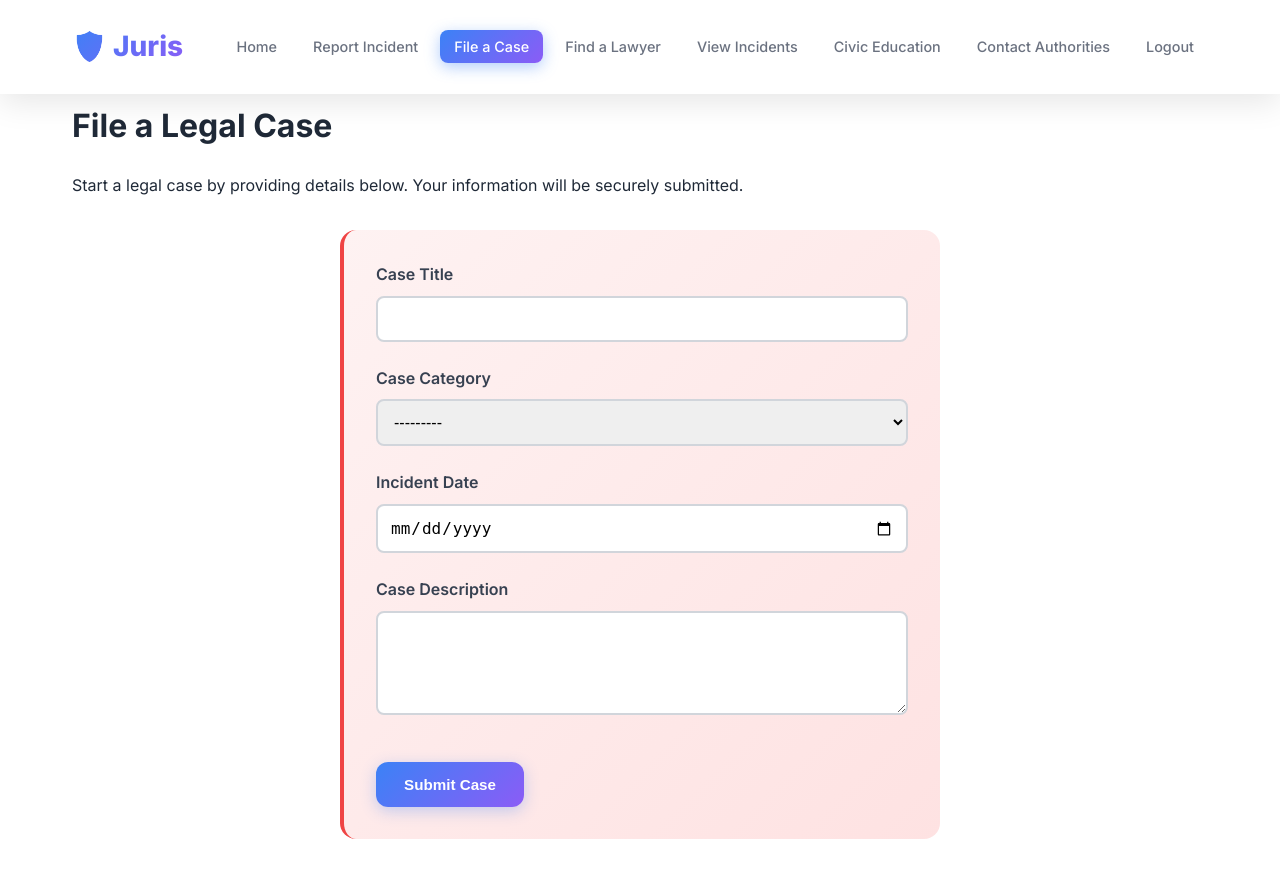
After one commit to StewieC/guardian, a Django app: page /file-case/ in a window 1280 px wide. The commit adds this page. Run offline with Django 5.2, Linux system fonts and the light colour scheme; the visitor is signed in with stand-in values (Sample User, id 1).

Commit message:
Add Case model and forms, implement file case and find lawyer views, and update templates for improved functionality

```diff
--- a/law/core/forms.py
+++ b/law/core/forms.py
@@ -1,7 +1,19 @@
 from django import forms
-from .models import Incident
+from .models import Incident, Case
 
 class IncidentForm(forms.ModelForm):
     class Meta:
         model = Incident
         fields = ['title', 'description', 'location']
+        widgets = {
+            'description': forms.Textarea(attrs={'rows': 4}),
+        }
+
+class CaseForm(forms.ModelForm):
+    class Meta:
+        model = Case
+        fields = ['title', 'description', 'category', 'incident_date']
+        widgets = {
+            'description': forms.Textarea(attrs={'rows': 4}),
+            'incident_date': forms.DateInput(attrs={'type': 'date'}),
+        }
--- a/law/core/models.py
+++ b/law/core/models.py
@@ -4,7 +4,7 @@ from django.contrib.auth.models import User
 class Incident(models.Model):
     title = models.CharField(max_length=200)
     description = models.TextField()
-    location = models.CharField(max_length=255)  # Simple text; expand to coords later
+    location = models.CharField(max_length=100)
     reported_by = models.ForeignKey(User, on_delete=models.CASCADE)
     created_at = models.DateTimeField(auto_now_add=True)
 
@@ -14,8 +14,35 @@ class Incident(models.Model):
 class Article(models.Model):
     title = models.CharField(max_length=200)
     content = models.TextField()
-    author = models.ForeignKey(User, on_delete=models.SET_NULL, null=True)
     published_at = models.DateTimeField(auto_now_add=True)
 
     def __str__(self):
         return self.title
+
+class Case(models.Model):
+    CASE_CATEGORIES = [
+        ('civil', 'Civil'),
+        ('criminal', 'Criminal'),
+        ('family', 'Family'),
+        ('labor', 'Labor'),
+        ('other', 'Other'),
+    ]
+    title = models.CharField(max_length=200)
+    description = models.TextField()
+    category = models.CharField(max_length=50, choices=CASE_CATEGORIES)
+    incident_date = models.DateField()
+    filed_by = models.ForeignKey(User, on_delete=models.CASCADE)
+    created_at = models.DateTimeField(auto_now_add=True)
+
+    def __str__(self):
+        return self.title
+
+class Lawyer(models.Model):
+    name = models.CharField(max_length=200)
+    specialty = models.CharField(max_length=100)
+    phone = models.CharField(max_length=20)
+    email = models.EmailField()
+    location = models.CharField(max_length=100)
+
+    def __str__(self):
+        return self.name
--- a/law/core/templates/core/base.html
+++ b/law/core/templates/core/base.html
@@ -5,24 +5,27 @@
     <meta charset="UTF-8">
     <meta name="viewport" content="width=device-width, initial-scale=1.0">
     {% load static %}
-    <title>{% block title %}Peace and Justice Platform{% endblock %}</title>
+    <title>{% block title %}Juris || Justice is near you now{% endblock %}</title>
     <link rel="stylesheet" href="{% static 'css/styles.css' %}">
     <link href="https://fonts.googleapis.com/css2?family=Inter:wght@300;400;500;600;700;800;900&display=swap" rel="stylesheet">
 </head>
 <body>
     <nav class="navbar">
         <div class="nav-container">
-            <a href="{% url 'home' %}" class="logo">🛡️ Peace & Justice</a>
+            <a href="{% url 'home' %}" class="logo">🛡️ Juris</a>
 
-            <button class="hamburger" id="hamburger-button">
+            <button class="hamburger" id="hamburger-button" title="Open navigation menu" aria-label="Open navigation menu">
                 <span class="hamburger-line"></span>
                 <span class="hamburger-line"></span>
                 <span class="hamburger-line"></span>
+                <span class="sr-only">Open navigation menu</span>
             </button>
 
             <ul class="nav-links" id="nav-links-menu">
                 <li><a href="{% url 'home' %}" class="nav-link {% if request.resolver_match.url_name == 'home' %}active{% endif %}">Home</a></li>
                 <li><a href="{% url 'report_incident' %}" class="nav-link {% if request.resolver_match.url_name == 'report_incident' %}active{% endif %}">Report Incident</a></li>
+                <li><a href="{% url 'file_case' %}" class="nav-link {% if request.resolver_match.url_name == 'file_case' %}active{% endif %}">File a Case</a></li>
+                <li><a href="{% url 'find_lawyer' %}" class="nav-link {% if request.resolver_match.url_name == 'find_lawyer' %}active{% endif %}">Find a Lawyer</a></li>
                 <li><a href="{% url 'incident_list' %}" class="nav-link {% if request.resolver_match.url_name == 'incident_list' %}active{% endif %}">View Incidents</a></li>
                 <li><a href="{% url 'article_list' %}" class="nav-link {% if request.resolver_match.url_name == 'article_list' %}active{% endif %}">Civic Education</a></li>
                 <li><a href="{% url 'contact_authorities' %}" class="nav-link {% if request.resolver_match.url_name == 'contact_authorities' %}active{% endif %}">Contact Authorities</a></li>
--- /dev/null
+++ b/law/core/templates/core/file_case.html
@@ -0,0 +1,28 @@
+{% extends 'core/base.html' %}
+{% block title %}File a Case{% endblock %}
+{% block content %}
+<div class="container">
+    <h1>File a Legal Case</h1>
+    <p>Start a legal case by providing details below. Your information will be securely submitted.</p>
+    <form class="report-form" method="post">
+        {% csrf_token %}
+        <div class="form-group">
+            <label for="id_title">Case Title</label>
+            {{ form.title }}
+        </div>
+        <div class="form-group">
+            <label for="id_category">Case Category</label>
+            {{ form.category }}
+        </div>
+        <div class="form-group">
+            <label for="id_incident_date">Incident Date</label>
+            {{ form.incident_date }}
+        </div>
+        <div class="form-group">
+            <label for="id_description">Case Description</label>
+            {{ form.description }}
+        </div>
+        <button type="submit" class="btn">Submit Case</button>
+    </form>
+</div>
+{% endblock %}
--- a/law/core/templates/core/home.html
+++ b/law/core/templates/core/home.html
@@ -48,8 +48,8 @@
             <h2>Community Safety Feed</h2>
             <p>Recent incidents in your area where community assistance is needed</p>
             <div class="location-selector">
-                <label for="locationFilter" style="margin-right: 0.5rem;">Filter by Location:</label>
-                <select id="locationFilter" onchange="filterByLocation()" title="Filter by Location">
+                <label for="locationFilter" class="sr-only">Filter by location</label>
+                <select id="locationFilter" title="Filter by location" onchange="filterByLocation()">
                     <option value="all">All Areas</option>
                     <option value="downtown">Downtown</option>
                     <option value="northside">Northside</option>
--- a/law/core/templates/core/incident_list.html
+++ b/law/core/templates/core/incident_list.html
@@ -7,7 +7,8 @@
             <h2>Community Safety Feed</h2>
             <p>Recent incidents in your area where community assistance is needed</p>
             <div class="location-selector">
-                <select id="locationFilter" onchange="filterByLocation()">
+                <label for="locationFilter" class="sr-only">Filter by Location</label>
+                <select id="locationFilter" onchange="filterByLocation()" aria-label="Filter by Location">
                     <option value="all">All Areas</option>
                     <option value="downtown">Downtown</option>
                     <option value="northside">Northside</option>
--- a/law/core/urls.py
+++ b/law/core/urls.py
@@ -7,4 +7,6 @@ urlpatterns = [
     path('incidents/', views.incident_list, name='incident_list'),
     path('articles/', views.article_list, name='article_list'),
     path('contact/', views.contact_authorities, name='contact_authorities'),
+    path('file-case/', views.file_case, name='file_case'),
+    path('find-lawyer/', views.find_lawyer, name='find_lawyer'),
 ]
--- a/law/core/views.py
+++ b/law/core/views.py
@@ -1,13 +1,13 @@
 from django.shortcuts import render, redirect
 from django.contrib.auth.decorators import login_required
-from .models import Incident, Article
-from .forms import IncidentForm
+from .models import Incident, Article, Case, Lawyer
+from .forms import IncidentForm, CaseForm
 
 def home(request):
     incidents = Incident.objects.all().order_by('-created_at')[:5]
-    return render(request, 'core/home.html')
+    return render(request, 'core/home.html', {'incidents': incidents})
 
-
+@login_required
 def report_incident(request):
     if request.method == 'POST':
         form = IncidentForm(request.POST)
@@ -30,3 +30,20 @@ def article_list(request):
 
 def contact_authorities(request):
     return render(request, 'core/contact_authorities.html')
+
+@login_required
+def file_case(request):
+    if request.method == 'POST':
+        form = CaseForm(request.POST)
+        if form.is_valid():
+            case = form.save(commit=False)
+            case.filed_by = request.user
+            case.save()
+            return redirect('home')
+    else:
+        form = CaseForm()
+    return render(request, 'core/file_case.html', {'form': form})
+
+def find_lawyer(request):
+    lawyers = Lawyer.objects.all()
+    return render(request, 'core/find_lawyer.html', {'lawyers': lawyers})
```
Also changed, not shown: law/core/templates/core/find_lawyer.html (added, +22 -0 lines), law/core/migrations/0002_lawyer_remove_article_author_alter_incident_location_and_more.py (added).
